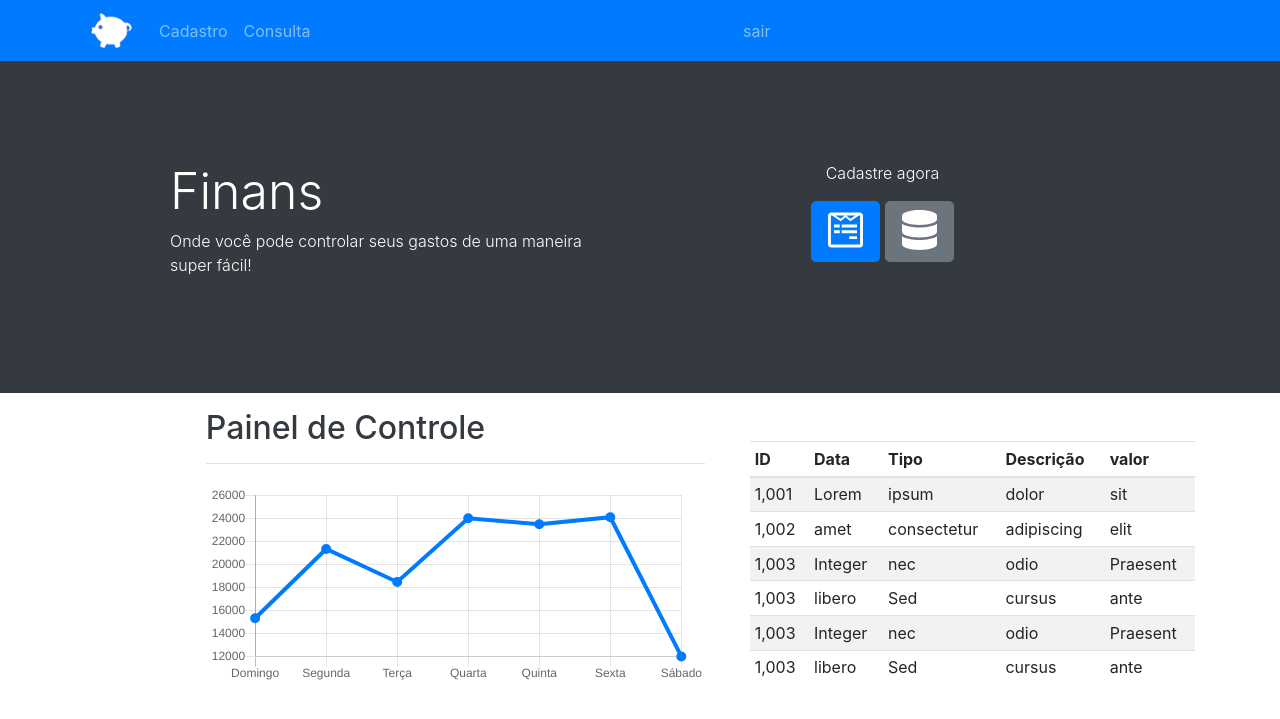
After one commit to lucasgf007/finans2.0, a PHP site: page /pag/php/inicio.php in a window 1280 px wide. The commit adds this page. Shown: the top 719 px of the page. Run offline with PHP 8.4, Linux system fonts and the light colour scheme; the visitor is signed in with stand-in values (Sample User, id 1); some libraries are stand-ins or nearby versions.

Commit message:
dashbord add

```diff
--- a/index.html
+++ b/index.html
@@ -23,7 +23,7 @@
 
 
     <!-- Custom styles for this template -->
-    <link href="pag/css/inicio.css" rel="stylesheet">
+    <link href="pag/css/index.css" rel="stylesheet">
   </head>
   <body>
 
--- a/pag/css/inicio.css
+++ b/pag/css/inicio.css
@@ -1,94 +1,16 @@
-/* GLOBAL STYLES
--------------------------------------------------- */
-/* Padding below the footer and lighter body text */
+/* banner (pag inicio.php) */
 
-body {
-    padding-top: 3rem;
-    padding-bottom: 3rem;
-    color: #5a5a5a;
-  }
+.banner{
+    padding: 100px;
+}
 
-
-  /* CUSTOMIZE THE CAROUSEL
-  -------------------------------------------------- */
-
-  /* Carousel base class */
-  .carousel {
-    margin-bottom: 4rem;
-    background-image: url(../img/banner2.jpg);
-    background-repeat: repeat-x;
-    max-height: 450px;
-  }
-  /* Since positioning the image, we need to help out the caption */
-  .carousel-caption {
-    bottom: 3rem;
-    z-index: 10;
-  }
-
-  /* Declare heights because of positioning of img element */
-  .carousel-item {
-    height: 400px;
-
-  }
-  .carousel-item > img {
-    position: absolute;
-    top: 0;
-    left: 0;
-    min-width: 100%;
-    height: 32rem;
-  }
-
-
-  /* MARKETING CONTENT
-  -------------------------------------------------- */
-
-  /* Center align the text within the three columns below the carousel */
-  .marketing .col-lg-4 {
-    margin-bottom: 1.5rem;
-    text-align: center;
-  }
-  .marketing h2 {
-    font-weight: 400;
-  }
-  .marketing .col-lg-4 p {
-    margin-right: .75rem;
-    margin-left: .75rem;
-  }
-
-
-  /* Featurettes
-  ------------------------- */
-
-  .featurette-divider {
-    margin: 5rem 0; /* Space out the Bootstrap <hr> more */
-  }
-
-  /* Thin out the marketing headings */
-  .featurette-heading {
-    font-weight: 300;
-    line-height: 1;
-    letter-spacing: -.05rem;
-  }
-
-
-  /* RESPONSIVE CSS
-  -------------------------------------------------- */
-
-  @media (min-width: 40em) {
-    /* Bump up size of carousel content */
-    .carousel-caption p {
-      margin-bottom: 1.25rem;
-      font-size: 1.25rem;
-      line-height: 1.4;
-    }
-
-    .featurette-heading {
-      font-size: 50px;
-    }
-  }
-
-  @media (min-width: 62em) {
-    .featurette-heading {
-      margin-top: 7rem;
-    }
-  }
+.secao{
+    margin: 0px;
+    padding: 0px;
+}
+.painel{
+    text-decoration: none;
+}
+.finans{
+    font-size: 50px;
+}
--- a/dash.html
+++ b/pag/php/dash/dash.html
@@ -5,7 +5,6 @@
     <meta name="viewport" content="width=device-width, initial-scale=1, shrink-to-fit=no">
     <meta name="description" content="">
     <meta name="author" content="">
-    <link rel="icon" href="../../../../favicon.ico">
 
     <link rel="stylesheet" href="dashboard.css">
 
--- /dev/null
+++ b/pag/php/inicio.php
@@ -0,0 +1,260 @@
+<?php
+session_start();
+?>
+<?php include("conexao.php")?>
+<?php include("restrito/retrito.php")?>
+<!DOCTYPE html>
+<html lang="pt-br">
+	<head>
+		<meta charset="UTF-8">
+    <meta http-equiv="X-UA-Compatible" content="IE=edge">
+    <meta name="viewport" content="width=device-width, initial-scale=1.0 shrink-to-fit=no">
+
+		<!-- Bootstrap início -->
+		<link rel="stylesheet" href="https://maxcdn.bootstrapcdn.com/bootstrap/4.0.0/css/bootstrap.min.css" integrity="sha384-Gn5384xqQ1aoWXA+058RXPxPg6fy4IWvTNh0E263XmFcJlSAwiGgFAW/dAiS6JXm" crossorigin="anonymous">
+
+    <script src="https://code.jquery.com/jquery-3.2.1.slim.min.js" integrity="sha384-KJ3o2DKtIkvYIK3UENzmM7KCkRr/rE9/Qpg6aAZGJwFDMVNA/GpGFF93hXpG5KkN" crossorigin="anonymous"></script>
+    <script src="https://cdnjs.cloudflare.com/ajax/libs/popper.js/1.12.9/umd/popper.min.js" integrity="sha384-ApNbgh9B+Y1QKtv3Rn7W3mgPxhU9K/ScQsAP7hUibX39j7fakFPskvXusvfa0b4Q" crossorigin="anonymous"></script>
+    <script src="https://maxcdn.bootstrapcdn.com/bootstrap/4.0.0/js/bootstrap.min.js" integrity="sha384-JZR6Spejh4U02d8jOt6vLEHfe/JQGiRRSQQxSfFWpi1MquVdAyjUar5+76PVCmYl" crossorigin="anonymous"></script>
+    <!-- Bootstrap fim -->
+
+    <!-- Font Awesome -->
+    <script defer src="https://use.fontawesome.com/releases/v5.0.8/js/all.js"></script>
+
+    <!-- folha de estilo -->
+    <link rel="stylesheet" href="../css/inicio.css">
+
+    <!-- JavaScript -->
+    <script src="../js/app.js"></script>
+
+    <!-- Titulo -->
+    <title>Orçamento Pessoal</title>
+    <link rel="shortcut icon" href="../img/title.svg" type="image/x-icon">
+	</head>
+
+  <body>
+
+    <nav class="navbar navbar-expand-lg navbar-dark bg-primary">
+      <div class="container">
+        <a class="navbar-brand" href="#">
+           <img src="../img/logo.png" width="50" height="35" alt="Orçamento pessoal">
+        </a>
+        <button class="navbar-toggler" type="button" data-toggle="collapse" data-target="#navbarSupportedContent" aria-controls="navbarSupportedContent" aria-expanded="false" aria-label="Toggle navigation">
+          <span class="navbar-toggler-icon"></span>
+        </button>
+
+        <div class="collapse navbar-collapse float-left" id="navbarSupportedContent">
+          <ul class="navbar-nav mr-auto">
+            <li class="nav-item">
+              <a class="nav-link" href="registro.php">Cadastro</a>
+            </li>
+            <li class="nav-item">
+              <a class="nav-link" href="consulta.php">Consulta</a>
+            </li>
+          </ul>
+
+        </div>
+        <div class="collapse navbar-collapse float-right" id="navbarSupportedContent">
+          <ul class="navbar-nav mr-auto">
+            <li class="nav-item">
+              <a class="nav-link" href="logout.html">sair</a>
+            </li>
+          </ul>
+
+        </div>
+      </div>
+    </nav>
+
+    <section class="bg-dark">
+      <div class="container banner">
+        <div class="row">
+          <div class="float-left  col-sm text-white">
+            <h3 class="font-weight-light finans">Finans</h3>
+            <p class="font-weight-light">Onde você pode controlar seus gastos de uma maneira super fácil!</p>
+          </div>
+          <div class="float-right col-sm text-center">
+            <div class="text-center text-white">
+              <p class="font-weight-light">Cadastre agora</p>
+            </div>
+            <div class="row">
+              <div class="col-sm text-center">
+
+                <a href="registro.php" class="btn btn-primary btn-lg" tabindex="-1" role="button" aria-disabled="true">
+                  <i class="fab fa-wpforms fa-2x"></i>
+                </a>
+                <a href="consulta.php" class="btn btn-secondary btn-lg" tabindex="-1" role="button" aria-disabled="true">
+                  <i class="fas fa-database fa-2x"></i>
+                </a>
+
+              </div>
+            </div>
+          </div>
+        </div>
+
+      </div>
+
+    </section>
+
+    <div class="container">
+      <section class="secao">
+        <div class="row">
+
+          <div class="col-sm-7">
+
+              <main role="main" class="col-md-9 ml-sm-auto col-lg-10 ">
+                <div class="d-flex justify-content-between flex-wrap flex-md-nowrap align-items-center pt-3 pb-2 mb-3 border-bottom">
+                  <a href="dash/dash.html" class="link"><h1 class="h2 text-dark">Painel de Controle</h1></a>
+                </div>
+                <canvas class="my-4 w-100" id="myChart" width="200px" height="80px"></canvas>
+              </main>
+
+          </div>
+
+          <div class="col-sm-5">
+            <div class="table-responsive">
+              <table class="table table-striped table-sm mt-5">
+                <thead>
+                  <tr>
+                    <th>ID</th>
+                    <th>Data</th>
+                    <th>Tipo</th>
+                    <th>Descrição</th>
+                    <th>valor</th>
+
+                  </tr>
+                </thead>
+                <tbody>
+                  <tr>
+                    <td>1,001</td>
+                    <td>Lorem</td>
+                    <td>ipsum</td>
+                    <td>dolor</td>
+                    <td>sit</td>
+                  </tr>
+                  <tr>
+                    <td>1,002</td>
+                    <td>amet</td>
+                    <td>consectetur</td>
+                    <td>adipiscing</td>
+                    <td>elit</td>
+                  </tr>
+                  <tr>
+                    <td>1,003</td>
+                    <td>Integer</td>
+                    <td>nec</td>
+                    <td>odio</td>
+                    <td>Praesent</td>
+                  </tr>
+                  <tr>
+                    <td>1,003</td>
+                    <td>libero</td>
+                    <td>Sed</td>
+                    <td>cursus</td>
+                    <td>ante</td>
+                  </tr>
+                  <tr>
+                    <td>1,003</td>
+                    <td>Integer</td>
+                    <td>nec</td>
+                    <td>odio</td>
+                    <td>Praesent</td>
+                  </tr>
+                  <tr>
+                    <td>1,003</td>
+                    <td>libero</td>
+                    <td>Sed</td>
+                    <td>cursus</td>
+                    <td>ante</td>
+                  </tr>
+
+                </tbody>
+              </table>
+            </div>
+          </div>
+
+        </div>
+
+      </section>
+
+    </div>
+
+
+
+
+    <!-- Modal -->
+    <div class="modal fade" id="modalsucesso" tabindex="-1" role="dialog" aria-labelledby="exampleModalLabel" aria-hidden="true">
+      <div class="modal-dialog" role="document">
+        <div class="modal-content">
+          <div class="modal-header">
+            <h5 class="modal-title" id="exampleModalLabel">Modal title</h5>
+            <button type="button" class="close" data-dismiss="modal" aria-label="Close">
+              <span aria-hidden="true">&times;</span>
+            </button>
+          </div>
+          <div class="modal-body">
+            ...
+          </div>
+          <div class="modal-footer">
+            <button type="button" class="btn btn-secondary" data-dismiss="modal">Close</button>
+            <button type="button" class="btn btn-primary">Save changes</button>
+          </div>
+        </div>
+      </div>
+    </div>
+
+
+
+
+
+
+
+    <!-- Bootstrap core JavaScript
+    ================================================== -->
+    <!-- Placed at the end of the document so the pages load faster -->
+    <script src="https://code.jquery.com/jquery-3.3.1.slim.min.js" integrity="sha384-q8i/X+965DzO0rT7abK41JStQIAqVgRVzpbzo5smXKp4YfRvH+8abtTE1Pi6jizo" crossorigin="anonymous"></script>
+    <script>window.jQuery || document.write('<script src="../../assets/js/vendor/jquery-slim.min.js"><\/script>')</script>
+    <script src="../../assets/js/vendor/popper.min.js"></script>
+    <script src="../../dist/js/bootstrap.min.js"></script>
+    <!-- Just to make our placeholder images work. Don't actually copy the next line! -->
+    <script src="../../assets/js/vendor/holder.min.js"></script>
+
+
+    <script>
+      feather.replace()
+    </script>
+
+    <!-- Graphs -->
+    <script src="https://cdnjs.cloudflare.com/ajax/libs/Chart.js/2.7.1/Chart.min.js"></script>
+    <script>
+      var ctx = document.getElementById("myChart");
+      var myChart = new Chart(ctx, {
+        type: 'line',
+        data: {
+          labels: ["Domingo", "Segunda", "Terça", "Quarta", "Quinta", "Sexta", "Sábado"],
+          datasets: [{
+            data: [15339, 21345, 18483, 24003, 23489, 24092, 12034],
+            lineTension: 0,
+            backgroundColor: 'transparent',
+            borderColor: '#007bff',
+            borderWidth: 4,
+            pointBackgroundColor: '#007bff'
+          }]
+        },
+        options: {
+          scales: {
+            yAxes: [{
+              ticks: {
+                beginAtZero: false
+              }
+            }]
+          },
+          legend: {
+            display: false,
+          }
+        }
+      });
+    </script>
+
+  </body>
+
+</html>
--- a/pag/php/salvar.php
+++ b/pag/php/salvar.php
@@ -25,7 +25,7 @@
         VALUES ( '".$nome."', '".$email."', '".$senhaUse."')";
 
         if ($conn->query($sql) === TRUE) {
-          header("Location: registro.php?msg=sucesso");
+          header("Location: inicio.php?msg=sucesso");
         } else {
           echo "Error: " . $sql . "<br>" . $conn->error;
         }
--- a/pag/php/validar_user.php
+++ b/pag/php/validar_user.php
@@ -19,7 +19,7 @@
         if( ($row["email"] == $email || $row["nome"] == $email) && $row["senha"] == sha1($senha)){
             $_SESSION["estaLogado"] = true;
             $_SESSION["email"] = $row["email"];
-            header("Location: registro.php?msg=logado");
+            header("Location: inicio.php?msg=logado");
 
 
         } else {
```
Also changed, not shown: inicio.html (deleted, +0 -183 lines), pag/css/index.css (added, +96 -0 lines), pag/php/dash/dashboard.css (renamed from dashboard.css).
